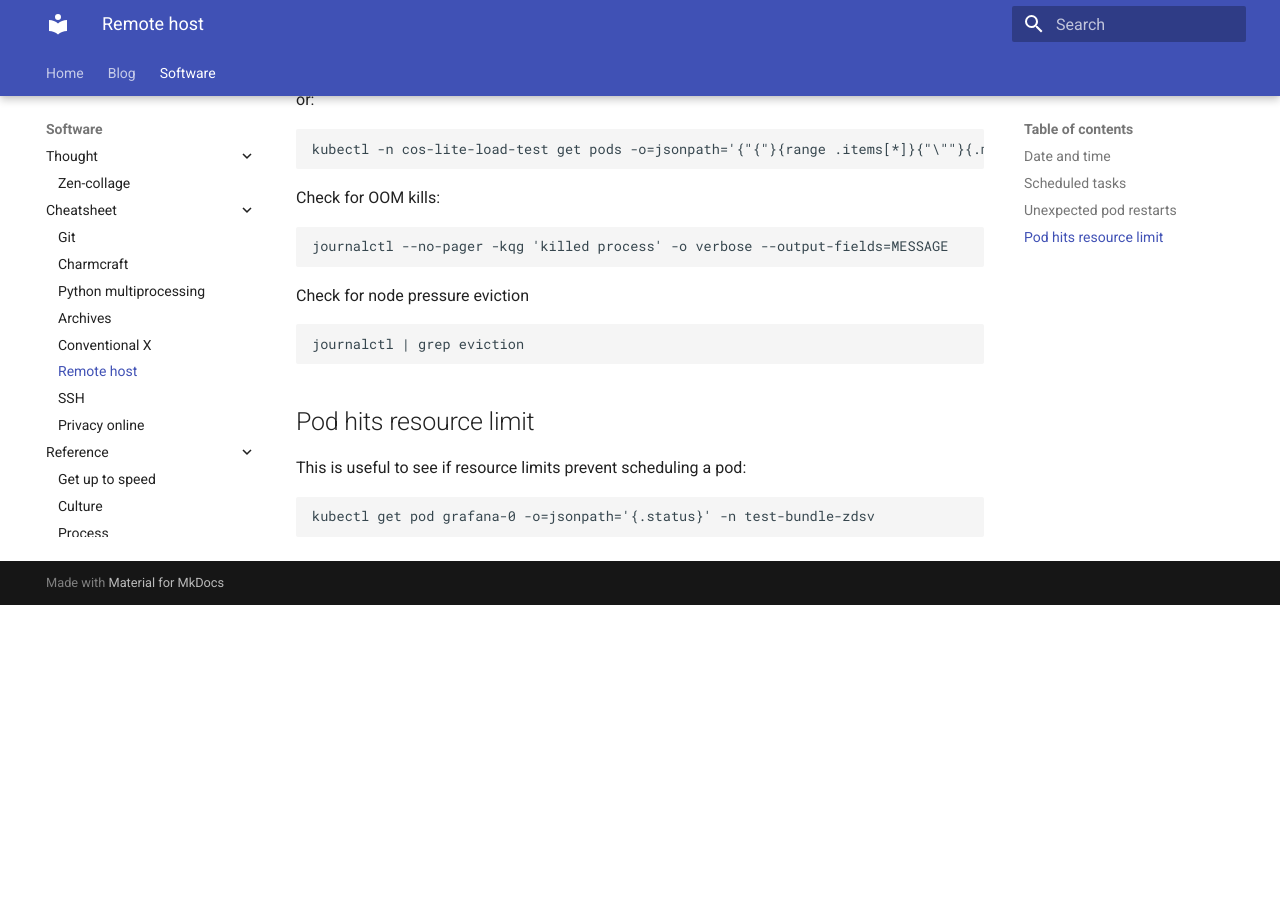
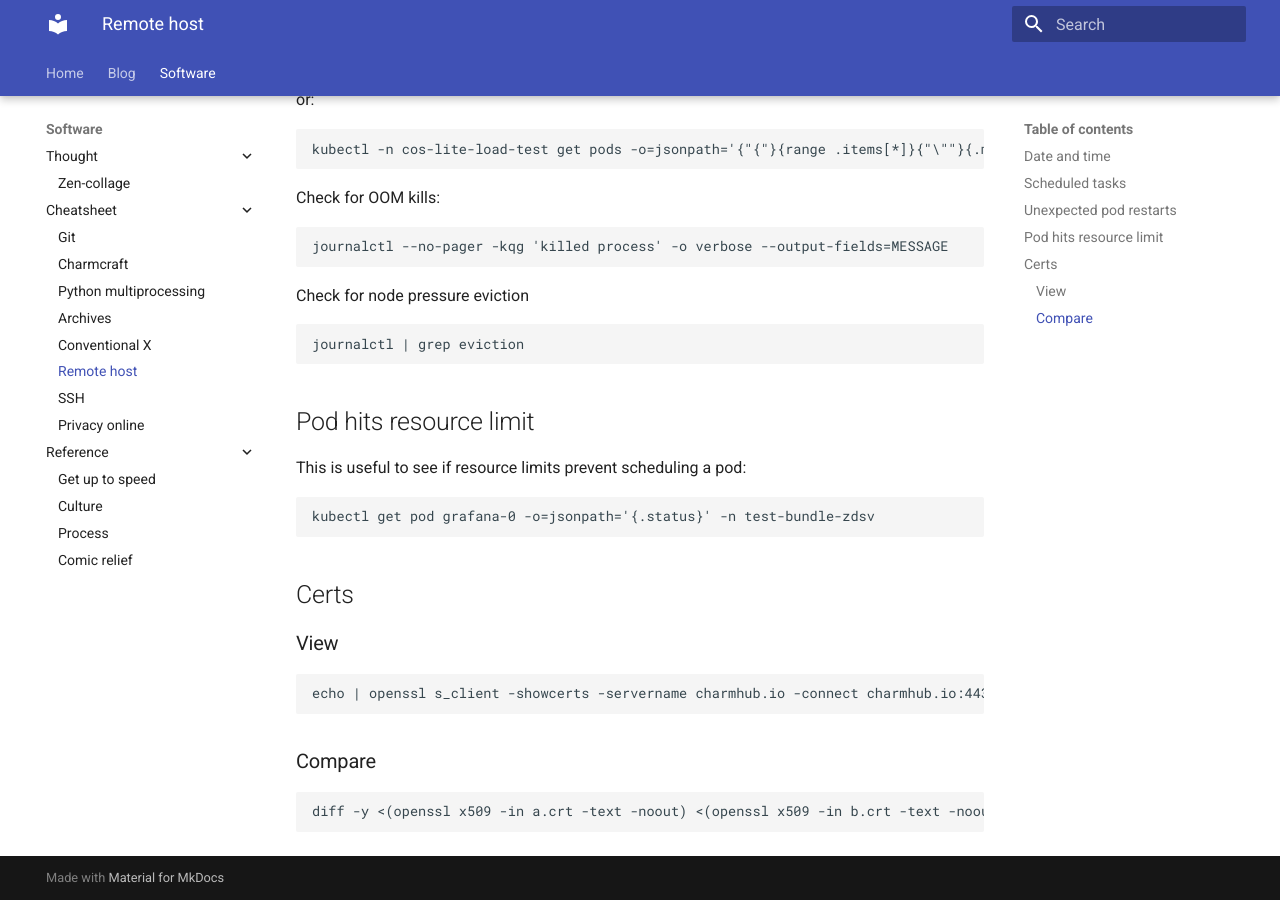
Before and after one commit to sed-i/sed-i.github.io, an MkDocs documentation site: the page built from docs/software/cheatsheet/remote-host.md, in a window 1280 px wide and 900 px high, scrolled down 627 px. Built offline with MkDocs 1.6.1 and Material for MkDocs 9.7.7, drawn with Linux system fonts in a browser that asks for light colours; before the commit the page ends 1232 px from its top, so only the background shows below that.

Commit message:
Certs commands

````diff
--- a/docs/software/cheatsheet/remote-host.md
+++ b/docs/software/cheatsheet/remote-host.md
@@ -42,3 +42,15 @@
 ```shell
 kubectl get pod grafana-0 -o=jsonpath='{.status}' -n test-bundle-zdsv
 ```
+
+## Certs
+
+### View
+```shell
+echo | openssl s_client -showcerts -servername charmhub.io -connect charmhub.io:443 | openssl x509 -text -noout
+```
+
+### Compare
+```shell
+diff -y <(openssl x509 -in a.crt -text -noout) <(openssl x509 -in b.crt -text -noout)
+```
````
